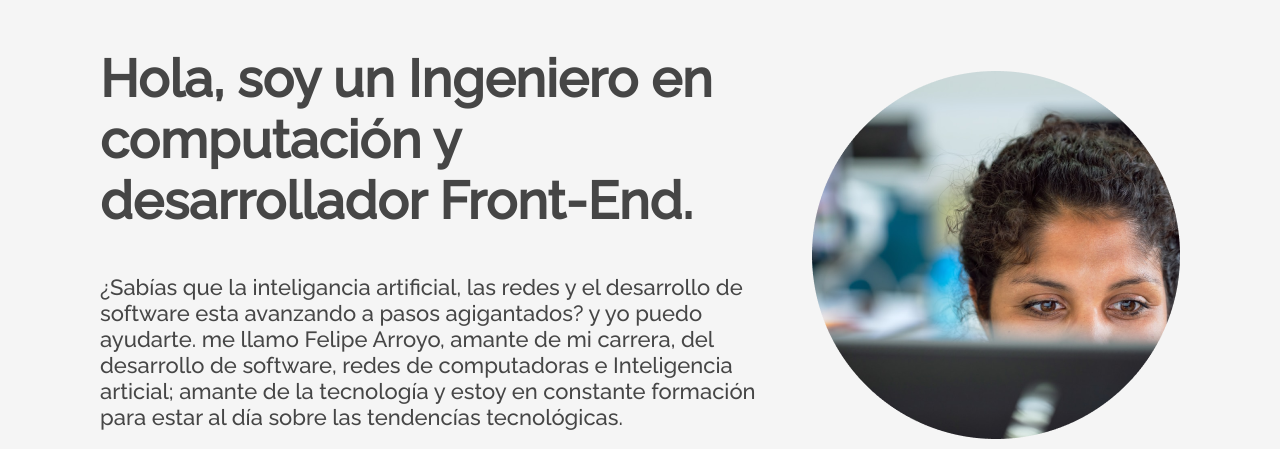
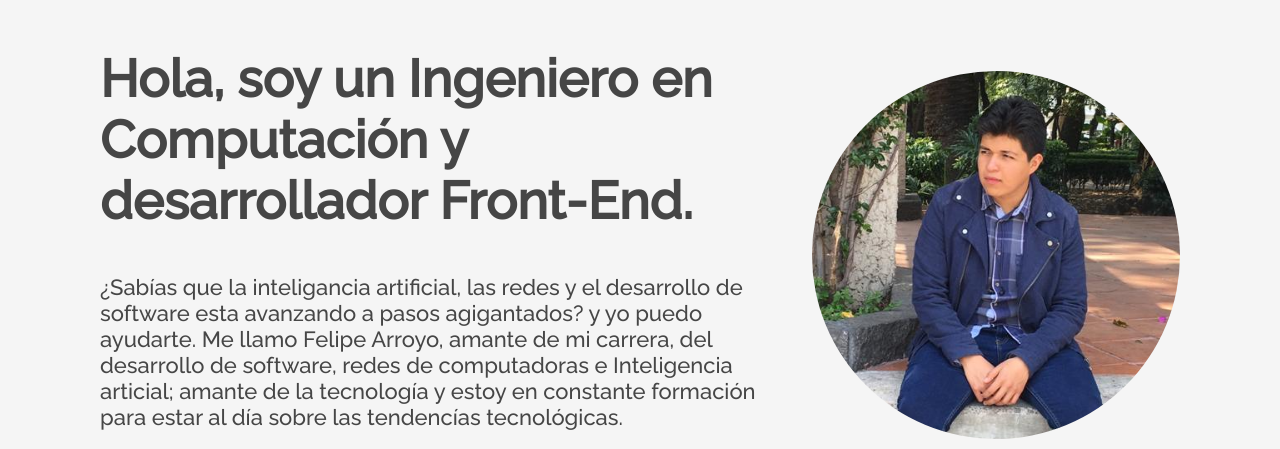
Before and after one commit to kmn04MX/miPortaafolio, a plain HTML site: page docs/index.html in a window 1280 px wide. Shown: the part 53-502 px from the top of the page. Drawn offline with Linux system fonts and the light colour scheme; files that its build step writes are made by us from their sources.

Commit message:
añadi mi foto

```diff
--- a/docs/css/contacto/contacto.css
+++ b/docs/css/contacto/contacto.css
@@ -270,11 +270,15 @@
       display: block;
       width: 100%;
       margin: auto 20px;
-      max-width: 400px;
+      max-width: 420px;
 
     }
 
     .formcontato__img{
       width: 100%;
     }
+
+    .formcontato__botao{
+      padding: 14px 18px;
+    }
   }
--- a/docs/css/title/title.css
+++ b/docs/css/title/title.css
@@ -2,9 +2,19 @@
     margin: 0 16px 0 16px ;
 }
 
-.title__profile{
+.title_container__image{
     width: 98px;
     height: 98px;
+    margin-top: 20px;
+    overflow: hidden;
+    border-radius: 100%;
+}
+
+.title__image{
+    position: relative;
+    width: 400px;
+    right: 160px;
+    bottom: 200px;
 }
 
 .title__div{
@@ -40,7 +50,7 @@
 .title__network__item img{
     width: 40px;
     height: 40px;
-    filter: grayscale(-1);
+
 }
 
 
@@ -54,10 +64,25 @@
         justify-content: space-between;
     }
     .title__profile{
-        width: 146px;
-        height: 146px;
-        align-self: center;
-    }
+        width: 156px;
+        display: flex;
+        justify-content: center;
+        align-items: center;
+   }
+   .title_container__image{
+        width: 156px;
+        height: 156px;
+        overflow: hidden;
+        border-radius: 100%;
+        margin: 0;
+   }
+
+   .title__image{
+        position: relative;
+        width: 400px;
+        right: 130px;
+        bottom: 190px;
+   }
 
     .title__container{
         width: 100%;
@@ -77,10 +102,27 @@
         box-sizing: border-box;
         margin: 0 auto;
     }
+
     .title__profile{
         width: 368px;
+
+   }
+   .title_container__image{
+        width: 368px;
         height: 368px;
-    }
+        overflow: hidden;
+        border-radius: 100%;
+        margin: 0;
+
+   }
+
+   .title__image{
+        position: relative;
+        width: 800px;
+        right: 230px;
+        bottom: 380px;
+   }
+
     .title__container{
         align-self: center;
     }
--- a/docs/index.html
+++ b/docs/index.html
@@ -48,10 +48,14 @@
     <!-- Sección del Header/Title/Hero -->
     <section class="title">
         <div class="title__div">
-            <img class="title__profile" src="img\profile.png">
+            <div class="title__profile">
+                <div class="title_container__image">
+                    <img class="title__image" src="./profile/felipe3.jpeg">
+                </div>
+            </div>
             <div class="title__container">
-                <h2 class="title__bio">Hola, soy un Ingeniero en computación y desarrollador Front-End.</h2>
-                <h3 class="title__subsection">¿Sabías que la inteligancia artificial, las redes y el desarrollo de software esta avanzando a pasos agigantados? y yo puedo ayudarte. me llamo Felipe Arroyo, amante de mi carrera, del desarrollo de software, redes de computadoras e Inteligencia articial; amante de la tecnología y estoy en constante formación para estar al día sobre las tendencías tecnológicas.</h3>
+                <h2 class="title__bio">Hola, soy un Ingeniero en Computación y desarrollador Front-End.</h2>
+                <h3 class="title__subsection">¿Sabías que la inteligancia artificial, las redes y el desarrollo de software esta avanzando a pasos agigantados? y yo puedo ayudarte. Me llamo Felipe Arroyo, amante de mi carrera, del desarrollo de software, redes de computadoras e Inteligencia articial; amante de la tecnología y estoy en constante formación para estar al día sobre las tendencías tecnológicas.</h3>
                 <ul class="title__network">
                      <!-- Pon los enlaces de tus redes sociales favoritas -->
                     <li class="title__network__item"><a target="_blank" href="https://github.com/kmn04MX"><img src="./icons/github.png" alt="Ingresa a mi GitHub"></a></li>
```
